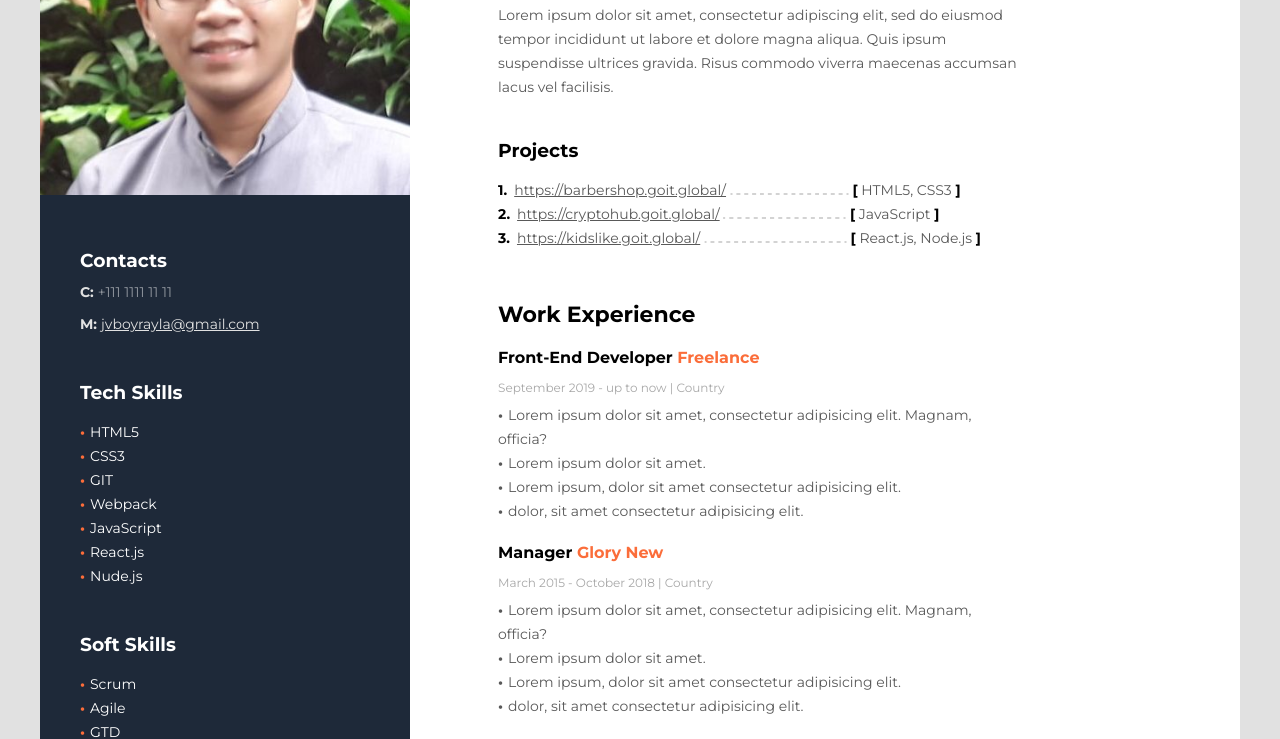
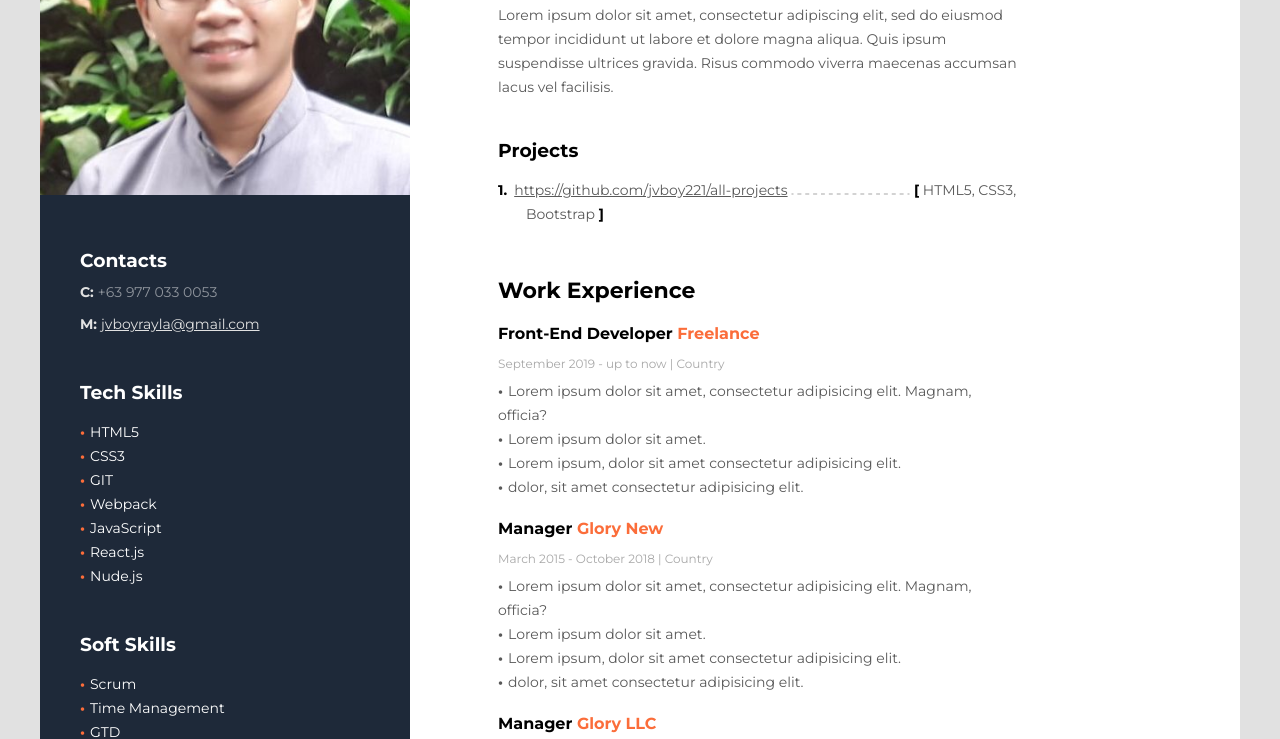
Before and after one commit to jvboy221/training, a plain HTML site: page index.html in a window 1280 px wide. Shown: the part 215-954 px from the top of the page. Drawn offline with Linux system fonts and the light colour scheme.

Commit message:
1st commit

```diff
--- a/index.html
+++ b/index.html
@@ -28,7 +28,7 @@
             <!-- Contacts -->
             <div class="contacts">
                 <h3>Contacts</h3>
-                <p>C: <a class="phone-number" href="tel:+111 1111 11 11">+111 1111 11 11</a></p>
+                <p>C: <a class="phone-number" href="tel:+111 1111 11 11">+63 977 033 0053</a></p>
                 <p>M: <a class="email" href="jvboyrayla@gmail.com">jvboyrayla@gmail.com</a></p>
             </div>
 
@@ -51,7 +51,7 @@
                 <h3>Soft Skills</h3>
                 <ul>
                     <li>Scrum</li>
-                    <li>Agile</li>
+                    <li>Time Management</li>
                     <li>GTD</li>
                     <li>Teamwork</li>
                 </ul>
@@ -74,14 +74,8 @@
         <div class="projects">
             <h3>Projects</h3>
             <ol>
-                <li><a href="https://barbershop.goit.global/" target="_blank">https://barbershop.goit.global/</a>
-                    <img src="./assets/image/Vector 1.png" alt="dashed-line"> <span>[</span> HTML5, CSS3 <span>]</span>
-                </li>
-                <li><a href="https://cryptohub.goit.global/" target="_blank">https://cryptohub.goit.global/</a>
-                    <img src="./assets/image/Vector 2.png" alt="dashed-line"> <span>[</span>  JavaScript  <span>]</span>
-                </li>
-                <li><a href="https://kidslike.goit.global/" target="_blank">https://kidslike.goit.global/</a>
-                    <img src="./assets/image/Vector 2 (1).png" alt="dashed-line"> <span>[</span>  React.js, Node.js  <span>]</span>
+                <li><a href="https://github.com/jvboy221/all-projects" target="_blank">https://github.com/jvboy221/all-projects</a>
+                    <img src="./assets/image/Vector 1.png" alt="dashed-line"> <span>[</span> HTML5, CSS3, Bootstrap <span>]</span>
                 </li>
             </ol>
         </div>
```
